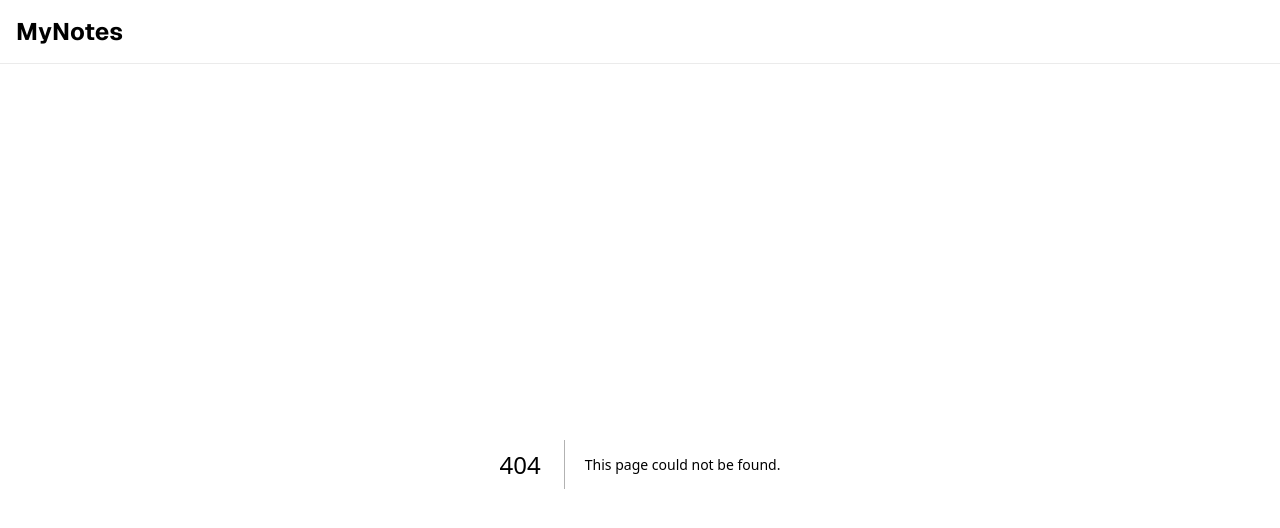
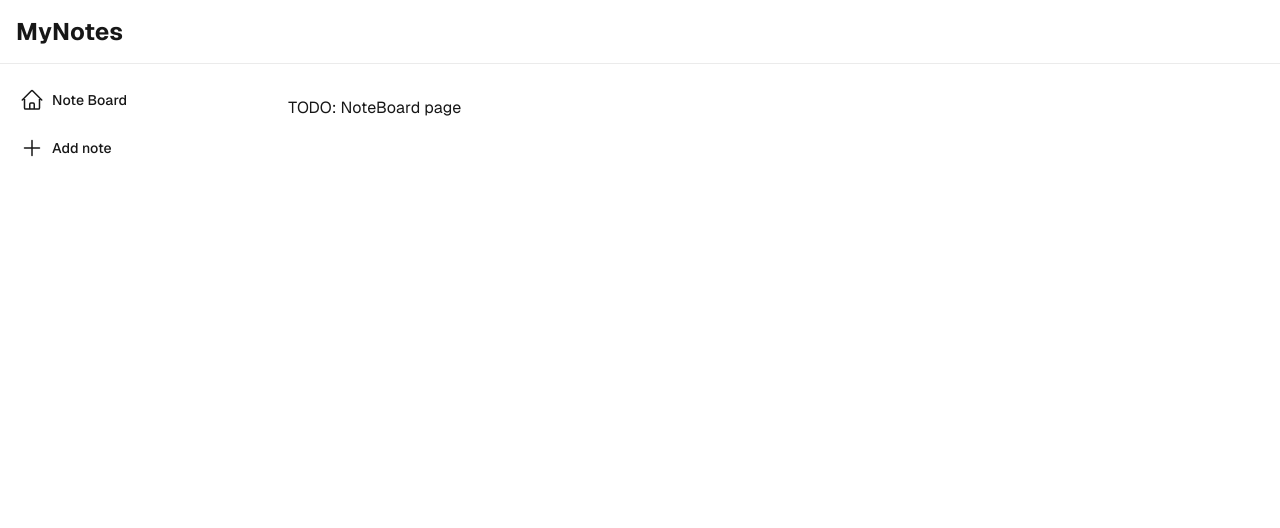
Before and after one commit to octaviommr/mynotes-next, a Next.js app: page /notes in a window 1280 px wide. Before the commit this address had no page. Shown: the top 528 px of the page. Built offline with nearby package versions, Linux system fonts and the light colour scheme.

Commit message:
feat: add routes for note board and note creation pages, and layout for all notes pages

```diff
--- a/app/layout.tsx
+++ b/app/layout.tsx
@@ -1,15 +1,15 @@
 import type { Metadata } from "next"
 import localFont from "next/font/local"
-import "./globals.css"
+import "./ui/globals.css"
 import Header from "./ui/Header"
 
 const geistSans = localFont({
-  src: "./fonts/GeistVF.woff",
+  src: "./ui/fonts/GeistVF.woff",
   variable: "--font-geist-sans",
   weight: "100 900",
 })
 const geistMono = localFont({
-  src: "./fonts/GeistMonoVF.woff",
+  src: "./ui/fonts/GeistMonoVF.woff",
   variable: "--font-geist-mono",
   weight: "100 900",
 })
@@ -22,9 +22,7 @@ export const metadata: Metadata = {
 
 export default function RootLayout({
   children,
-}: Readonly<{
-  children: React.ReactNode
-}>) {
+}: Readonly<{ children: React.ReactNode }>) {
   return (
     <html lang="en">
       <body
@@ -32,7 +30,7 @@ export default function RootLayout({
       >
         <div className="flex h-full flex-col font-[family-name:var(--font-geist-sans)]">
           <Header />
-          <main className="flex-1 overflow-auto">{children}</main>
+          <main className="flex-1">{children}</main>
         </div>
       </body>
     </html>
--- /dev/null
+++ b/app/notes/create/page.tsx
@@ -0,0 +1,3 @@
+export default function NewNote() {
+  return <div>TODO: NewNote page</div>
+}
--- /dev/null
+++ b/app/notes/layout.tsx
@@ -0,0 +1,14 @@
+import SideNav from "../ui/notes/SideNav"
+
+export default function NotesLayout({
+  children,
+}: Readonly<{ children: React.ReactNode }>) {
+  return (
+    <div className="flex h-full flex-col md:flex-row">
+      <div className="md:w-64">
+        <SideNav />
+      </div>
+      <div className="flex-1 p-4 md:overflow-auto md:p-8">{children}</div>
+    </div>
+  )
+}
--- /dev/null
+++ b/app/notes/page.tsx
@@ -0,0 +1,3 @@
+export default function NoteBoard() {
+  return <div>TODO: NoteBoard page</div>
+}
--- a/app/page.tsx
+++ b/app/page.tsx
@@ -1,101 +1,16 @@
+import Link from "next/link"
+import { ArrowRightIcon } from "@heroicons/react/20/solid"
+
 export default function Home() {
-  return <div></div>
+  return (
+    <div className="flex h-full items-center justify-center">
+      <main className="flex flex-col items-center gap-4">
+        <h1 className="text-3xl font-bold">Welcome to MyNotes!</h1>
+        <Link href="/notes" className="flex items-center gap-2 font-medium">
+          <span>Go to my notes</span>
+          <ArrowRightIcon className="size-5" />
+        </Link>
+      </main>
+    </div>
+  )
 }
-
-/*
-<div className="grid grid-rows-[20px_1fr_20px] items-center justify-items-center min-h-screen p-8 pb-20 gap-16 sm:p-20 font-[family-name:var(--font-geist-sans)]">
-      <main className="flex flex-col gap-8 row-start-2 items-center sm:items-start">
-        <Image
-          className="dark:invert"
-          src="/next.svg"
-          alt="Next.js logo"
-          width={180}
-          height={38}
-          priority
-        />
-        <ol className="list-inside list-decimal text-sm text-center sm:text-left font-[family-name:var(--font-geist-mono)]">
-          <li className="mb-2">
-            Get started by editing{" "}
-            <code className="bg-black/[.05] dark:bg-white/[.06] px-1 py-0.5 rounded font-semibold">
-              app/page.tsx
-            </code>
-            .
-          </li>
-          <li>Save and see your changes instantly.</li>
-        </ol>
-
-        <div className="flex gap-4 items-center flex-col sm:flex-row">
-          <a
-            className="rounded-full border border-solid border-transparent transition-colors flex items-center justify-center bg-foreground text-background gap-2 hover:bg-[#383838] dark:hover:bg-[#ccc] text-sm sm:text-base h-10 sm:h-12 px-4 sm:px-5"
-            href="https://vercel.com/new?utm_source=create-next-app&utm_medium=appdir-template-tw&utm_campaign=create-next-app"
-            target="_blank"
-            rel="noopener noreferrer"
-          >
-            <Image
-              className="dark:invert"
-              src="/vercel.svg"
-              alt="Vercel logomark"
-              width={20}
-              height={20}
-            />
-            Deploy now
-          </a>
-          <a
-            className="rounded-full border border-solid border-black/[.08] dark:border-white/[.145] transition-colors flex items-center justify-center hover:bg-[#f2f2f2] dark:hover:bg-[#1a1a1a] hover:border-transparent text-sm sm:text-base h-10 sm:h-12 px-4 sm:px-5 sm:min-w-44"
-            href="https://nextjs.org/docs?utm_source=create-next-app&utm_medium=appdir-template-tw&utm_campaign=create-next-app"
-            target="_blank"
-            rel="noopener noreferrer"
-          >
-            Read our docs
-          </a>
-        </div>
-      </main>
-      <footer className="row-start-3 flex gap-6 flex-wrap items-center justify-center">
-        <a
-          className="flex items-center gap-2 hover:underline hover:underline-offset-4"
-          href="https://nextjs.org/learn?utm_source=create-next-app&utm_medium=appdir-template-tw&utm_campaign=create-next-app"
-          target="_blank"
-          rel="noopener noreferrer"
-        >
-          <Image
-            aria-hidden
-            src="/file.svg"
-            alt="File icon"
-            width={16}
-            height={16}
-          />
-          Learn
-        </a>
-        <a
-          className="flex items-center gap-2 hover:underline hover:underline-offset-4"
-          href="https://vercel.com/templates?framework=next.js&utm_source=create-next-app&utm_medium=appdir-template-tw&utm_campaign=create-next-app"
-          target="_blank"
-          rel="noopener noreferrer"
-        >
-          <Image
-            aria-hidden
-            src="/window.svg"
-            alt="Window icon"
-            width={16}
-            height={16}
-          />
-          Examples
-        </a>
-        <a
-          className="flex items-center gap-2 hover:underline hover:underline-offset-4"
-          href="https://nextjs.org?utm_source=create-next-app&utm_medium=appdir-template-tw&utm_campaign=create-next-app"
-          target="_blank"
-          rel="noopener noreferrer"
-        >
-          <Image
-            aria-hidden
-            src="/globe.svg"
-            alt="Globe icon"
-            width={16}
-            height={16}
-          />
-          Go to nextjs.org →
-        </a>
-      </footer>
-    </div>
-*/
--- /dev/null
+++ b/app/ui/notes/SideNav.tsx
@@ -0,0 +1,24 @@
+import Link from "next/link"
+import { HomeIcon, PlusIcon } from "@heroicons/react/24/outline"
+
+export default function SideNav() {
+  return (
+    <nav className="flex h-full gap-2 px-3 py-4 md:flex-col md:px-2">
+      <Link
+        href="/notes"
+        className="flex items-center justify-center gap-2 rounded-md p-3 text-sm/6 font-medium hover:bg-[#f2f2f2] md:justify-start md:p-2 md:px-3 dark:hover:bg-[#1a1a1a]"
+      >
+        <HomeIcon className="size-6" />
+        <span>Note Board</span>
+      </Link>
+      <Link
+        href="/notes/create"
+        className="flex items-center justify-center gap-2 rounded-md p-3 text-sm/6 font-medium hover:bg-[#f2f2f2] md:justify-start md:p-2 md:px-3 dark:hover:bg-[#1a1a1a]"
+      >
+        <PlusIcon className="size-6" />
+        <span>Add note</span>
+      </Link>
+      <span className="flex-1"></span>
+    </nav>
+  )
+}
```
Also changed, not shown: app/ui/fonts/GeistMonoVF.woff (renamed from app/fonts/GeistMonoVF.woff), app/ui/fonts/GeistVF.woff (renamed from app/fonts/GeistVF.woff), app/ui/globals.css (renamed from app/globals.css).
